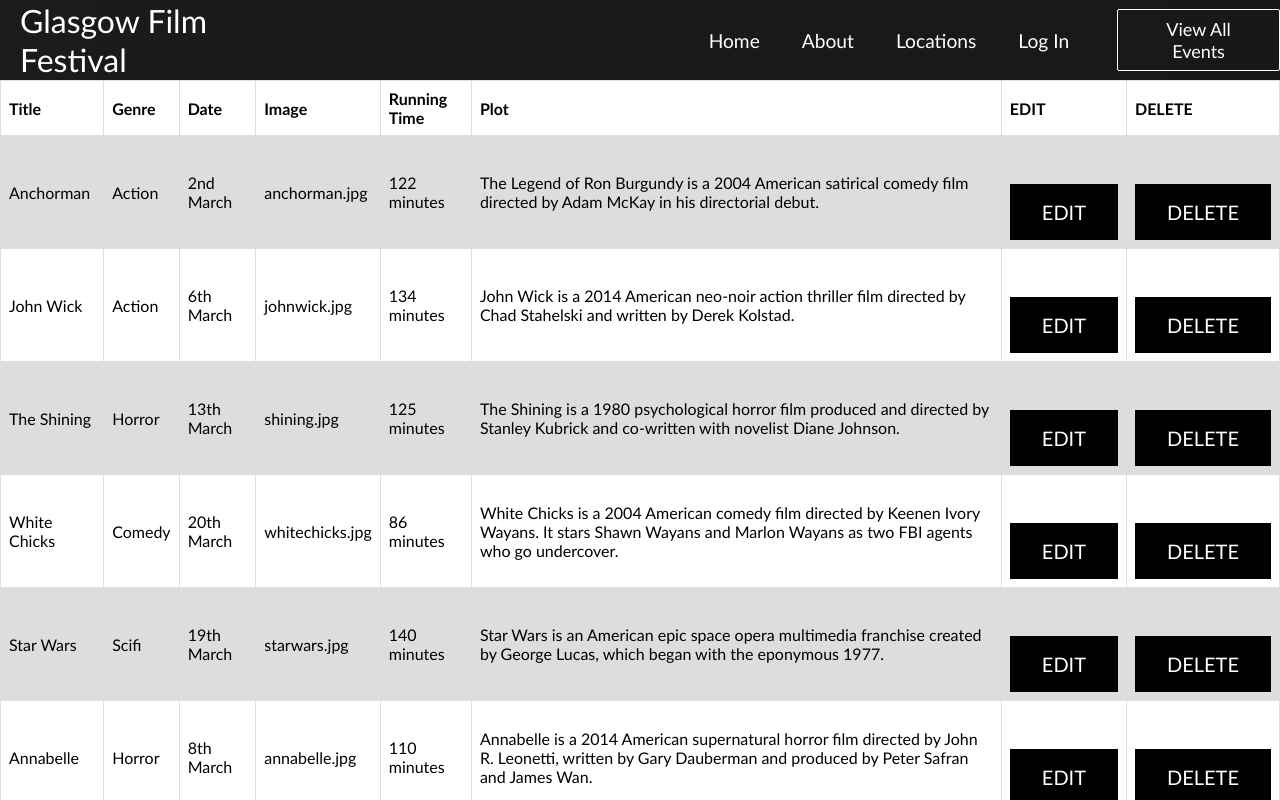
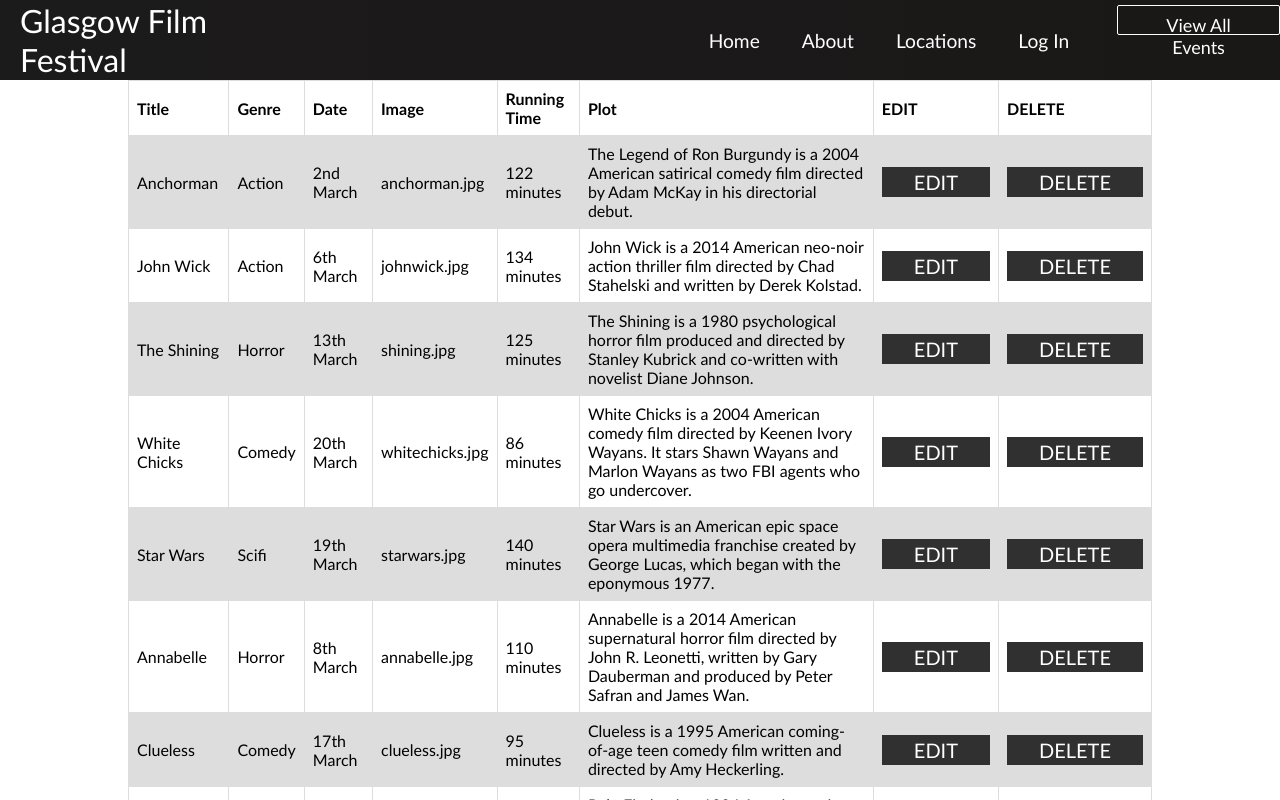
Before and after one commit to ionasloan/projectIT, a React (Create React App) app in the folder project/: page /adminmanage in a window 1280 px wide. Shown: the top 800 px of the page. Built offline with nearby package versions, Linux system fonts and the light colour scheme.

Commit message:
modified:   project/src/components/manage.css 	modified:   project/src/components/manageevents.js

```diff
--- a/project/src/components/manage.css
+++ b/project/src/components/manage.css
@@ -1,7 +1,13 @@
+.table{
+    width: 80%;
+    margin: auto;
+}
+
 table {
     font-family: arial, sans-serif;
     border-collapse: collapse;
     width: 100%;
+    overflow-x:auto;
   }
 
   td, th {
@@ -13,3 +19,12 @@
   tr:nth-child(even) {
     background-color: #dddddd;
   }
+
+  button{
+    background-color: #303030;
+    height: 30px;
+    font-size: 20px;
+    margin: auto;
+    padding-top: 2px;
+    padding-bottom: 2px;
+  }
--- a/project/src/components/manageevents.js
+++ b/project/src/components/manageevents.js
@@ -3,6 +3,8 @@
 
 function ManageEvents() {
   return (
+
+    <div class="table">
     <table>
   <tr>
     <th>Title</th>
@@ -105,6 +107,8 @@
   </tr>
 
 </table>
+
+</div>
   );
 }
 
```
